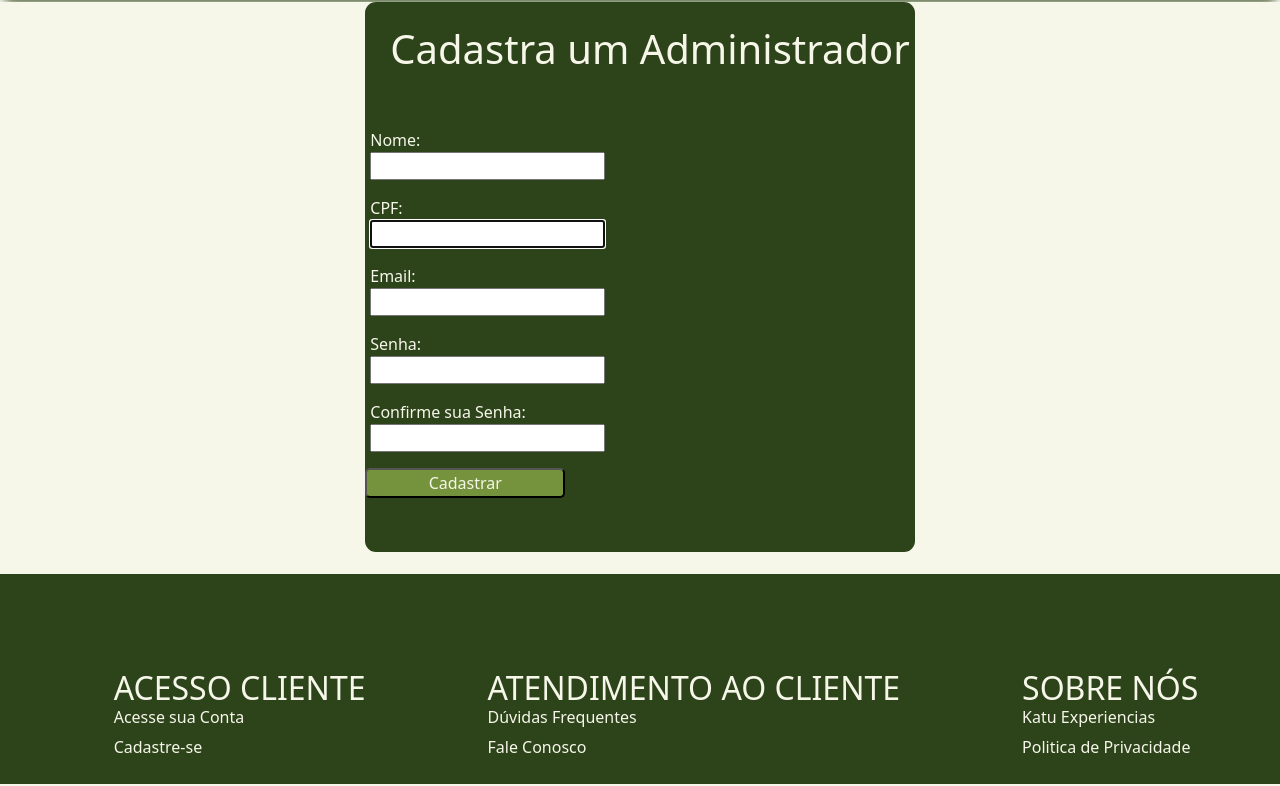
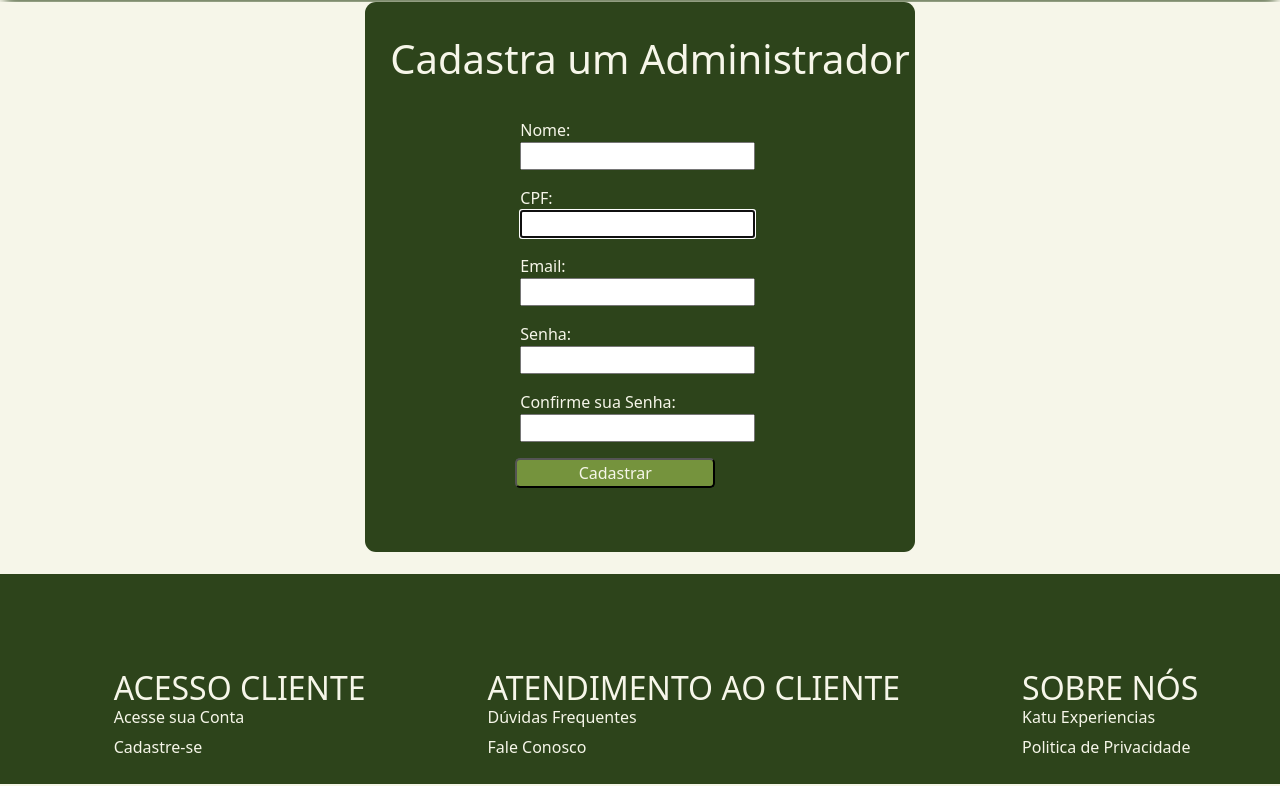
Before and after one commit to Geronilton/pi23_katu_experience, a Django app: page /cadastro_admin/ in a window 1280 px wide. Shown: the part 170-956 px from the top of the page. Run offline with Django 4.2, Linux system fonts and the light colour scheme; some libraries are stand-ins or nearby versions.

Commit message:
Atualizando

```diff
--- a/static/css/estilo.css
+++ b/static/css/estilo.css
@@ -138,7 +138,7 @@ input.submit
 
 /* ========= Pagina CADASTRO / LOGIN ========= */
 
-.cont-cad{
+.cont-cad, .cont-cadADM{
     width: 550px;
     height: 550px;
     background-color: #2D441B;
@@ -147,11 +147,15 @@ input.submit
     align-items: center;
     justify-content: center;
 }
-.cont-cad > h1{
+.cont-cad, .cont-cadADM > h1{
     margin-left: 20px;
 }
-.cont-cad > p{
+.cont-cad, .cont-cadADM> p{
     margin-left: 100px;
+}
+.cont-cadADM form{
+    margin-left: 150px;
+    margin-top: -40px;
 }
 .cont-log{
     width: 450px;
@@ -163,9 +167,15 @@ input.submit
     justify-content: center;
 }
 .cont-log > h1{
-    margin-bottom: -100px;
-    margin-left: 60px;
+    margin-bottom: -60px;
+    margin-left: 75px;
 }
-.cont-cad, .cont-log > h1, p{
+
+.cont-log .submit{
+    margin-left: 30px;
+    margin-top: 20px;
+
+}
+.cont-cad, .cont-log, .cont-cadADM > h1, p{
     color: #F6F6E9;
 }
--- a/templates/registration/cadastro_admin.html
+++ b/templates/registration/cadastro_admin.html
@@ -7,7 +7,7 @@
     {% block content %}
     <div class="container">
 
-        <div class="cont-cad">
+        <div class="cont-cadADM">
         <h1>Cadastra um Administrador</h1>
         <form method="post">
                 {% csrf_token %}
--- a/templates/registration/login.html
+++ b/templates/registration/login.html
@@ -38,8 +38,8 @@
         {% if erro %}
         <h5>{{erro}}</h5>
         {% endif %}
-       <p>CPF: <input type="text" name="usuario"></p>
-       <p>Senha: <input type="password" name="senha"></p>
+       <p>CPF: </br> <input type="text" name="usuario"></p>
+       <p>Senha: </br> <input type="password" name="senha"></p>
 
         <input class="submit" type="submit" value="Autenticar">
     </form>
```
Also changed, not shown: templates/passeios.html (+0 -8 lines).
